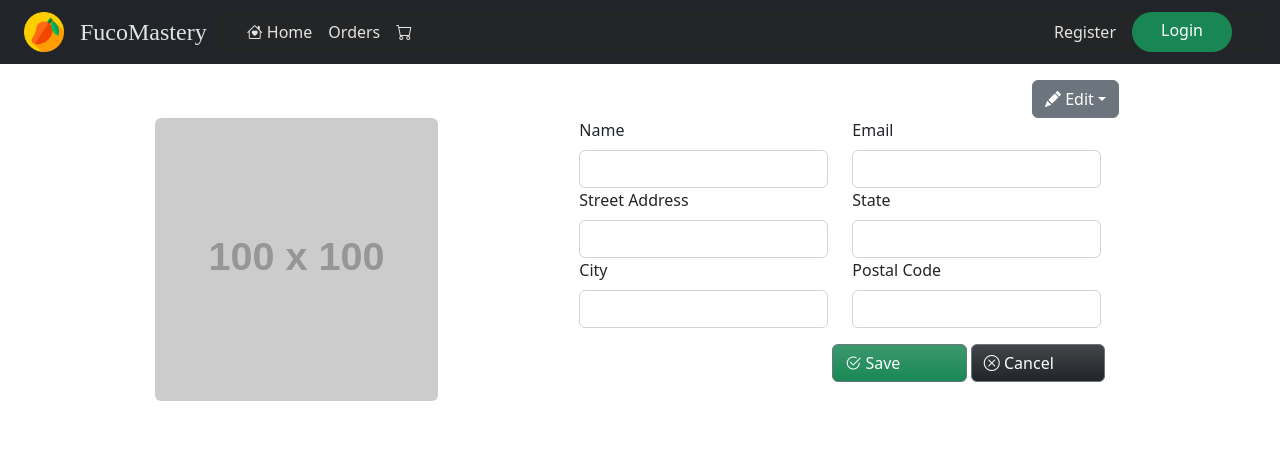
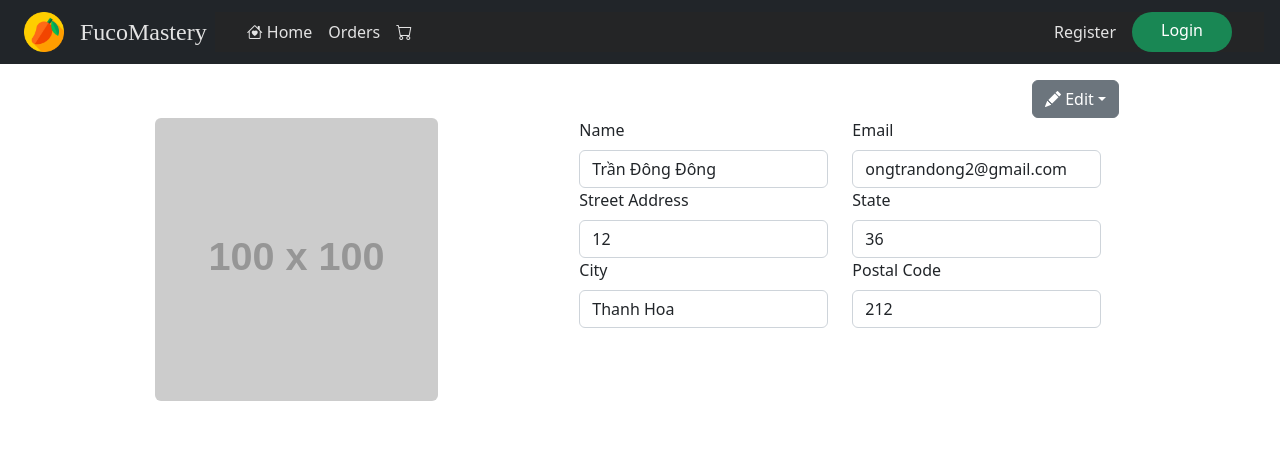
Before and after one commit to PhuocPhann162/fuco-redmango-ui, a React (Create React App) app: page /Information in a window 1280 px wide. Shown: the top 451 px of the page. Built offline with nearby package versions, Linux system fonts and the light colour scheme.

Commit message:
already inforScreen

```diff
--- a/src/Components/Page/Information/Avatar.tsx
+++ b/src/Components/Page/Information/Avatar.tsx
@@ -1,28 +1,54 @@
 
-function Avatar(AvatarState: any) {
+import React, { useState } from 'react';
+
+interface AvatarProps {
+    AvatarState: boolean;
+    handleCloseAvatar: () => void;
+}
+
+const Avatar: React.FC<AvatarProps> = ({ AvatarState, handleCloseAvatar }) => {
+    const [imageSrc, setImageSrc] = useState<string>('https://placehold.co/100');
+
+    const handleImageUpload = (event: React.ChangeEvent<HTMLInputElement>) => {
+        const file = event.target.files?.[0];
+        if (file) {
+            const reader = new FileReader();
+            reader.onloadend = () => {
+                setImageSrc(reader.result as string);
+            };
+            reader.readAsDataURL(file);
+        }
+    };
+
     return (
         <div className="col-xl-4">
+            {AvatarState ? (
                 <div className="col-xl-10 ">
-                <img src="https://placehold.co/100" className="card-img-top rounded" alt="..." />
+                    <img src={imageSrc} className="card-img-top rounded border border-warning" alt="..." />
 
-                {AvatarState==="changeAvatar" ? <div className="row justify-content-between">
-                    <div className="col-xl-6">
-                        <button className="btn btn-secondary col-xl-12 mt-1 text-start bg-primary bg-gradient" type="button">
-                            <span className="bi-upload" /> Upload Image
-                        </button>
-                    </div>
-                    <div className="col-xl-4">
-                        <button className="btn btn-secondary col-xl-12 mt-1 text-start bg-success bg-gradient" type="button">
+                    <div className="row">
+                        <div className="col-xl-12">
+                            <input type="file" accept="image/*" onChange={handleImageUpload} />
+                            <div className="row  p-3 justify-content-end">
+                                <button className="btn btn-secondary col-xl-4  text-start bg-success bg-gradient" type="button">
                                     <span className="bi-check2-circle" /> Save
                                 </button>
-                        <button className="btn btn-secondary col-xl-12 mt-1 text-start bg-dark bg-gradient" type="button">
+                                <button className="btn btn-secondary col-xl-4 ms-1 text-start bg-dark bg-gradient" type="button"
+                                    onClick={handleCloseAvatar}>
                                     <span className="bi-x-circle" /> Cancel
                                 </button>
                             </div>
-                </div> : <div className="p-6" />}
                         </div>
                     </div>
+                </div>
+            ) : (
+                <div className="col-xl-10 ">
+                    <img src={imageSrc} className="card-img-top rounded" alt="..." />
+                    <div className="row-xl-12 h-10" />
+                </div>
+            )}
+        </div>
     );
-}
+};
 
 export default Avatar;
--- a/src/Components/Page/Information/InformationCard.tsx
+++ b/src/Components/Page/Information/InformationCard.tsx
@@ -1,31 +1,76 @@
-function InformationCard(InformationState: any) {
+interface InformationProps {
+  InformationState: boolean;
+  handleCloseInformation: () => void;
+}
+const InformationCard: React.FC<InformationProps> = ({ InformationState, handleCloseInformation }) => {
 
   return (
     <form className="col-xl-6">
+
+      {InformationState === false ?
         <div className="row">
           <div className="col-xl-6">
             <label className="form-label">Name</label>
-              <input type="text" className="form-control" id="inputName" />
+            <input type="text"
+              className="form-control "
+              value="Trần Đông Đông" id="Name" />
           </div>
           <div className="col-xl-6">
             <label className="form-label">Email</label>
-              <input type="email" className="form-control" id="inputEmail" />
+            <input type="text"
+              className="form-control "
+              value="ongtrandong2@gmail.com" id="Email" />
           </div>
           <div className="col-xl-6">
             <label className="form-label">Street Address</label>
-              <input type="text" className="form-control" id="inputStreetAddress" />
+            <input type="text"
+              className="form-control "
+              value="12" id="StreetAddress" />
           </div>
           <div className="col-xl-6">
             <label className="form-label">State</label>
-              <input type="text" className="form-control" id="inputStreetAddress" />
+            <input type="text"
+              className="form-control "
+              value="36" id="State" />
+          </div>
+          <div className="col-xl-6">
+            <label className="form-label ">City</label>
+            <input type="text"
+              className="form-control "
+              value="Thanh Hoa" id="City" />
+          </div>
+          <div className="col-xl-6">
+            <label className="form-label">Postal Code</label>
+            <input type="text"
+              className="form-control "
+              value="212" id="Code" />
+          </div>
+        </div> :
+        <div>
+          <div className="row">
+            <div className="col-xl-6">
+              <label className="form-label">Name</label>
+              <input type="text" className="form-control border-warning" id="inputName" />
+            </div>
+            <div className="col-xl-6">
+              <label className="form-label">Email</label>
+              <input type="email" className="form-control border-warning" id="inputEmail" />
+            </div>
+            <div className="col-xl-6">
+              <label className="form-label">Street Address</label>
+              <input type="text" className="form-control border-warning" id="inputStreetAddress" />
+            </div>
+            <div className="col-xl-6">
+              <label className="form-label">State</label>
+              <input type="text" className="form-control border-warning" id="inputStreetAddress" />
             </div>
             <div className="col-xl-6">
               <label className="form-label">City</label>
-              <input type="text" className="form-control" id="inputCity" />
+              <input type="text" className="form-control border-warning" id="inputCity" />
             </div>
             <div className="col-xl-6">
               <label className="form-label">Postal Code</label>
-              <input type="text" className="form-control" id="inputPostalCode" />
+              <input type="text" className="form-control border-warning" id="inputPostalCode" />
             </div>
           </div>
           <div className="row-xl-5 pe-2">
@@ -33,11 +78,14 @@ function InformationCard(InformationState: any) {
               <button className="btn btn-secondary col-xl-3 mt-3 text-start bg-success bg-gradient" type="button">
                 <span className="bi-check2-circle" /> Save
               </button>
-            <button className="btn btn-secondary col-xl-3 ms-1 mt-3 text-start bg-dark bg-gradient" type="button">
+              <button className="btn btn-secondary col-xl-3 ms-1 mt-3 text-start bg-dark bg-gradient" type="button"
+                onClick={handleCloseInformation}>
                 <span className="bi-x-circle" /> Cancel
               </button>
             </div>
           </div>
+        </div>}
+
     </form>
   );
 }
--- a/src/Pages/Information.tsx
+++ b/src/Pages/Information.tsx
@@ -4,14 +4,20 @@ import { useState } from "react";
 function Information() {
   const [isChangeAvatar, setAvatar] = useState<boolean>(false);
   const [isInformation, setInformation] = useState<boolean>(false);
-  const handleAvatar = () => {
+  console.log("1: ",isChangeAvatar);
+  const handleChangeAvatar = () => {
     setAvatar(true);
-    console.log(11111)
-    setInformation(false);
+    // setInformation(false);
+  };
+  const handleCloseAvatar = () => {
+    setAvatar(false);
   };
   const handleInformation = () => {
-    setAvatar(false);
+    // setAvatar(false);
     setInformation(true);
+  };
+  const handleCloseInformation = () => {
+    setInformation(false);
   };
   return (
     <div className="container">
@@ -21,14 +27,14 @@ function Information() {
             <span className="bi-pencil-fill" /> Edit
           </button>
           <ul className="dropdown-menu">
-            <li><button className="dropdown-item" onClick={handleAvatar}>Change Avatar</button></li>
+            <li><button className="dropdown-item" onClick={handleChangeAvatar}>Change Avatar</button></li>
             <li><button className="dropdown-item" onClick={handleInformation}>Change Information</button></li>
           </ul>
         </div>
       </div>
       <div className="container row justify-content-evenly ">
-        <Avatar AvatarState={isChangeAvatar}/>
-        <InformationCard InformationState={isInformation}/>
+        <Avatar AvatarState= {isChangeAvatar} handleCloseAvatar={handleCloseAvatar}/>
+        <InformationCard InformationState={isInformation} handleCloseInformation={handleCloseInformation}/>
       </div>
     </div>
   );
```
Lines whose indentation alone changed are shown as unchanged.
